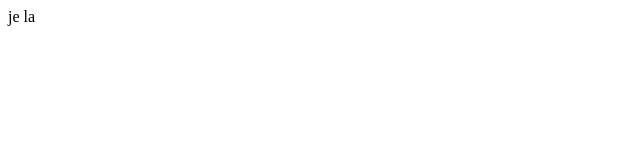
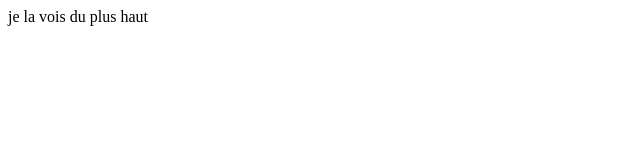
Before and after one commit to plodonou/locationVoiture, a plain HTML site: page index.html in a window 1280 px wide. Shown: the whole page, without its empty margins (0-640 px from the left). Drawn offline with Linux system fonts and the light colour scheme.

Commit message:
Modification du texte

```diff
--- a/index.html
+++ b/index.html
@@ -3,6 +3,6 @@
   <title>la page</title>
 </head>
 <body>
-    je  la
+    je  la vois du plus haut
 </body>
 </html>
```
